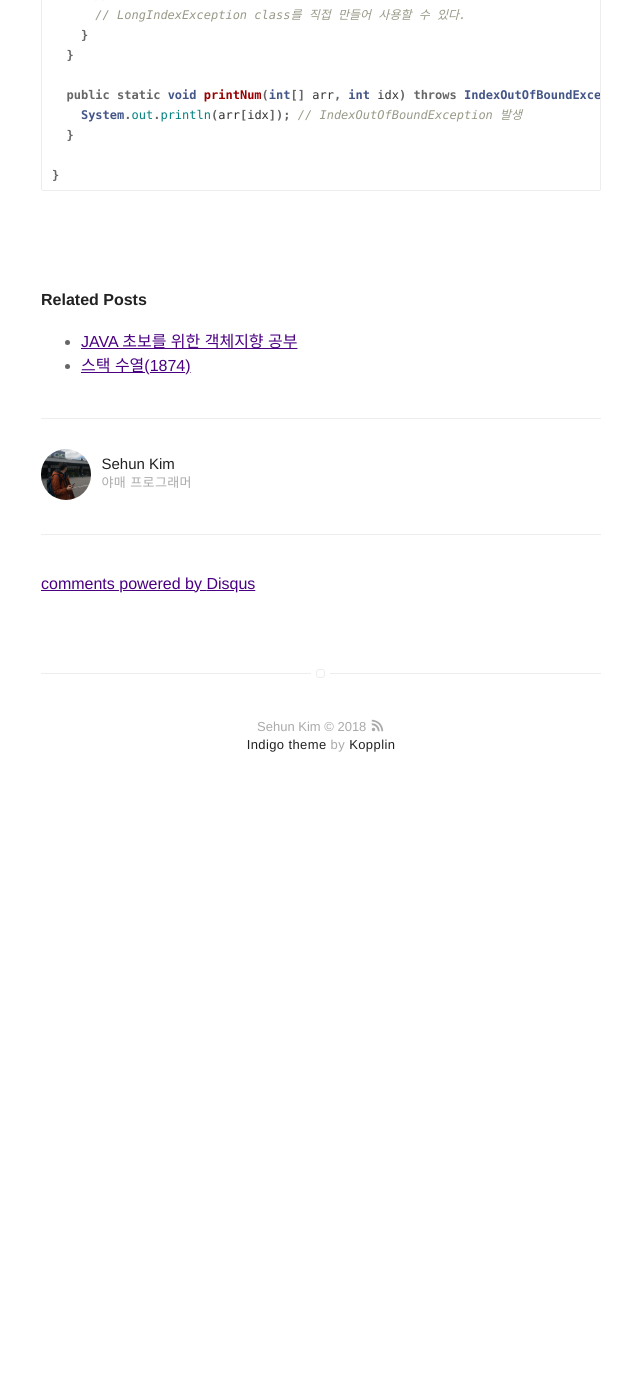
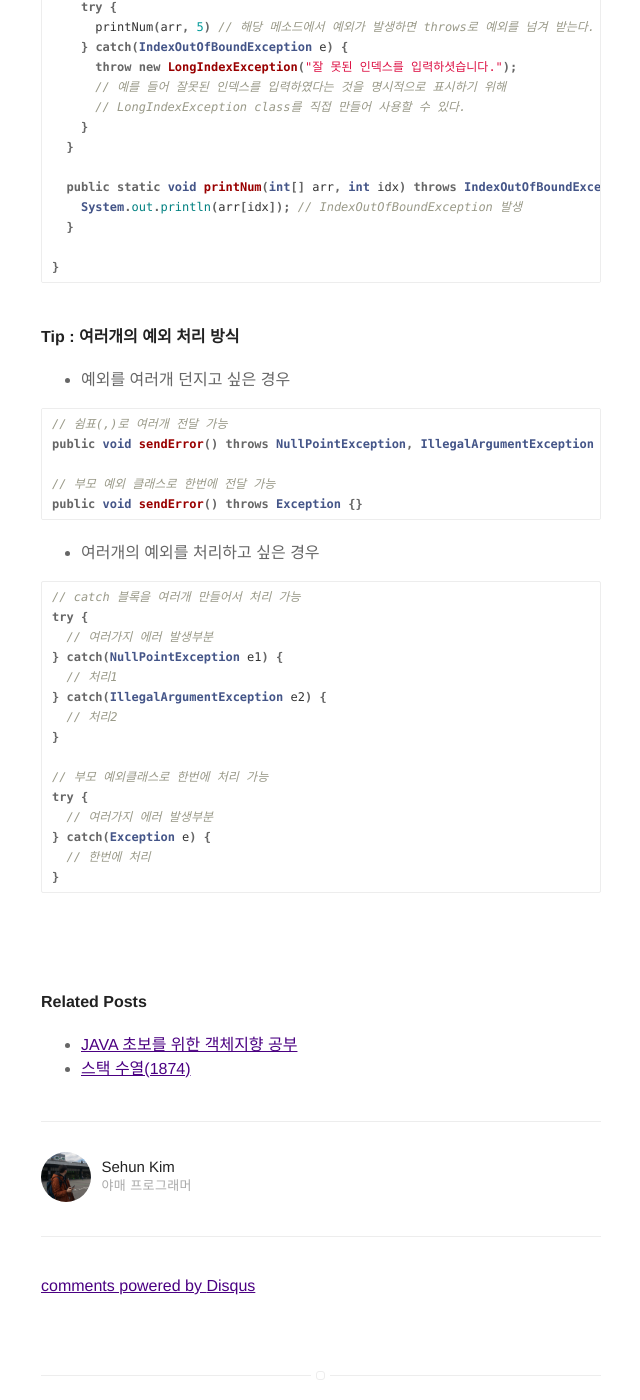
Before and after one commit to Sehun-Kim/blog, a Jekyll site: the page built from _posts/2018-10-23-exception.markdown, in a window 1280 px wide and 1400 px high, scrolled down 4174 px. Shown: the whole window, without its empty margins (319-959 px from the left). Built offline with Jekyll 4.4.1, drawn with Linux system fonts in a browser that asks for light colours; comment, search, counter and statistics services are not loaded; before the commit the page ends 4990 px from its top, so only the background shows below that; some of the changed text lies outside the part shown.

Commit message:
exception plus tip

````diff
--- a/_posts/2018-10-23-exception.markdown
+++ b/_posts/2018-10-23-exception.markdown
@@ -40,7 +40,7 @@
 
 예외도 `Unchecked Exception`과 `Checked Exception`으로 나뉜다. 나뉘는 기준은 `RuntimeException`을 상속받는 Exception과 아닌 Exception으로 나뉜다.
 
-#### 트랜잭션(Transaction)
+#### Tip : 트랜잭션(Transaction)
 
 예외의 종류에대해 설명하기 앞서 트랜젝션에 대해 알아야한다. `Transaction`이란 하나의 작업단위를 뜻하며 DB를 공부하다보면 자주 접하게 될 단어이다.
 
@@ -72,6 +72,11 @@
 
 트랜잭션상에서 `Checked Exception`이 발생할 경우 Roll-Back하지 않고 바로 예외를 던진다. 때문에 별도의 처리를해주어야 한다.
 
+```
+- 호출하는 작업이 Exception을 활용해서 무언가 의미있는 작업을 할 수 있을 경우 'Checked Exception'을 사용할 것
+- 호출하는 작업이 Exception을 catch해서 상황을 해결할 수 없다면 'Unchecked Exception'을 사용할 것
+- 명확하지 않다면 `Unchecked Exception`을 사용할 것
+```
 
 ## 예외의 처리방식
 예외가 발생하였을 때 처리하는 방법은 보통 세 가지이다.
@@ -107,7 +112,6 @@
   System.out.println(arr[idx]); // IndexOutOfBoundException 발생
 }
 {% endhighlight %}
-
 
 - **예외전환**
 
@@ -147,3 +151,33 @@
 
 }
 {% endhighlight %}
+
+#### Tip : 여러개의 예외 처리 방식
+
+- 예외를 여러개 던지고 싶은 경우
+{% highlight java %}
+// 쉼표(,)로 여러개 전달 가능
+public void sendError() throws NullPointException, IllegalArgumentException {}
+
+// 부모 예외 클래스로 한번에 전달 가능
+public void sendError() throws Exception {}
+{% endhighlight %}
+
+- 여러개의 예외를 처리하고 싶은 경우
+{% highlight java %}
+// catch 블록을 여러개 만들어서 처리 가능
+try {
+  // 여러가지 에러 발생부분
+} catch(NullPointException e1) {
+  // 처리1
+} catch(IllegalArgumentException e2) {
+  // 처리2
+}
+
+// 부모 예외클래스로 한번에 처리 가능
+try {
+  // 여러가지 에러 발생부분
+} catch(Exception e) {
+  // 한번에 처리
+}
+{% endhighlight %}
````
